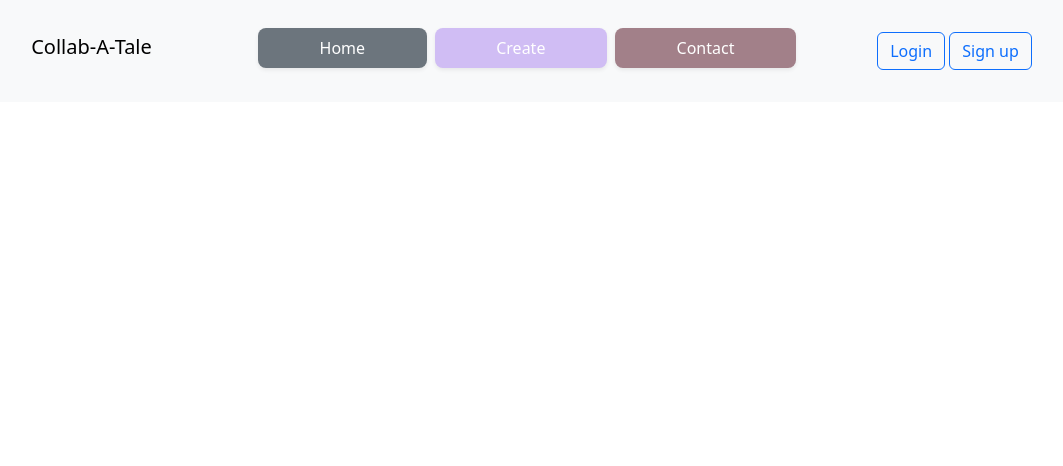
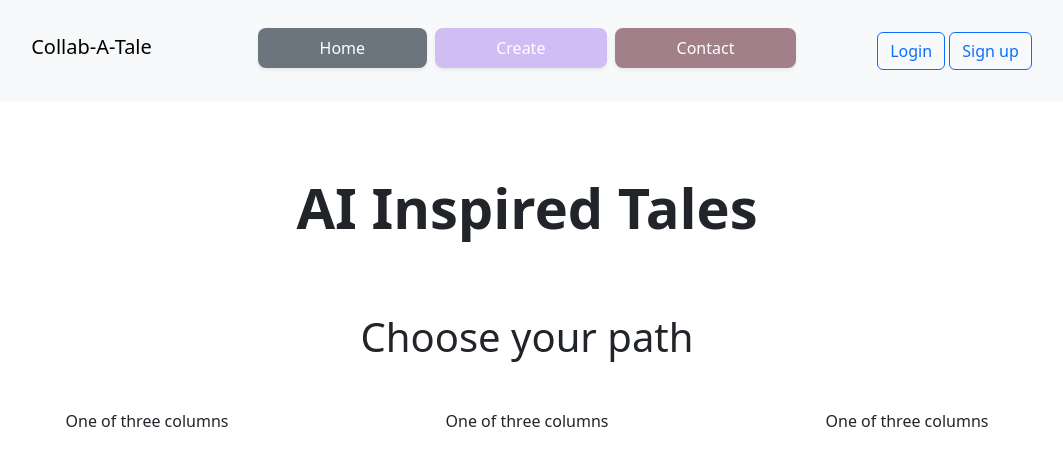
Before and after one commit to makarrier/Collab-A-Tale, a plain HTML site: page client/src/index.html in a window 1280 px wide. Shown: the whole page, without its empty margins (113-1176 px from the left). Drawn offline with nearby package versions, Linux system fonts and the light colour scheme.

Commit message:
latest version

```diff
--- a/client/src/index.html
+++ b/client/src/index.html
@@ -15,9 +15,11 @@
       <div class="container-fluid p-3">
         <div class="container text-center">
           <div class="row">
+
             <div class="col pt-2">
               <a class="navbar-brand" href="#">Collab-A-Tale</a>
             </div>
+
             <div class="col-md-6">
               <ul class="nav nav-fill m-md-0 m-3 gap-2 p-1">
                 <li class="nav-item rounded-3 shadow-sm bg-secondary btn-custom-txt">
@@ -31,6 +33,7 @@
                 </li>
               </ul>
             </div>
+
             <div class="col">
               <button class="navbar-toggler" type="button" data-bs-toggle="collapse" data-bs-target="#navbarSupportedContent" aria-controls="navbarSupportedContent" aria-expanded="false" aria-label="Toggle navigation">
                 <span class="navbar-toggler-icon"></span>
@@ -42,8 +45,33 @@
                 </form>
               </div>
             </div>
+
           </div>
       </div>
     </nav>
+
+    <div class="my-5 pt-4 px-4 text-center">
+      <h1 class="display-4 fw-bold">AI Inspired Tales</h1>
+    </div>
+
+    <div class="my-5 pt-4 px-4 text-center">
+      <h1 class="display-6">Choose your path</h1>
+    </div>
+
+    <div class="container text-center">
+      <div class="row">
+        <div class="col align-self-start">
+          One of three columns
+        </div>
+        <div class="col align-self-center">
+          One of three columns
+        </div>
+        <div class="col align-self-end">
+          One of three columns
+        </div>
+      </div>
+    </div>
+
+
   </body>
 </html>
```
